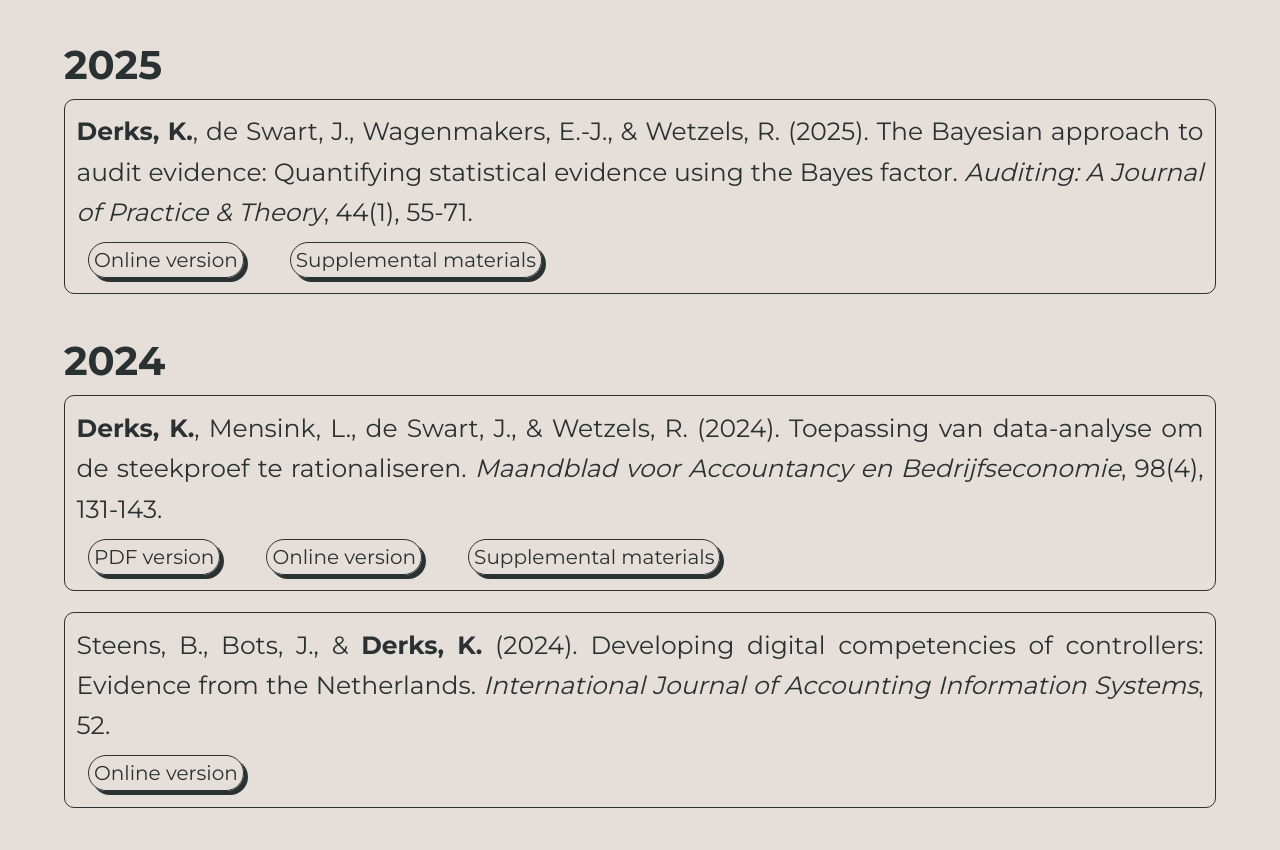
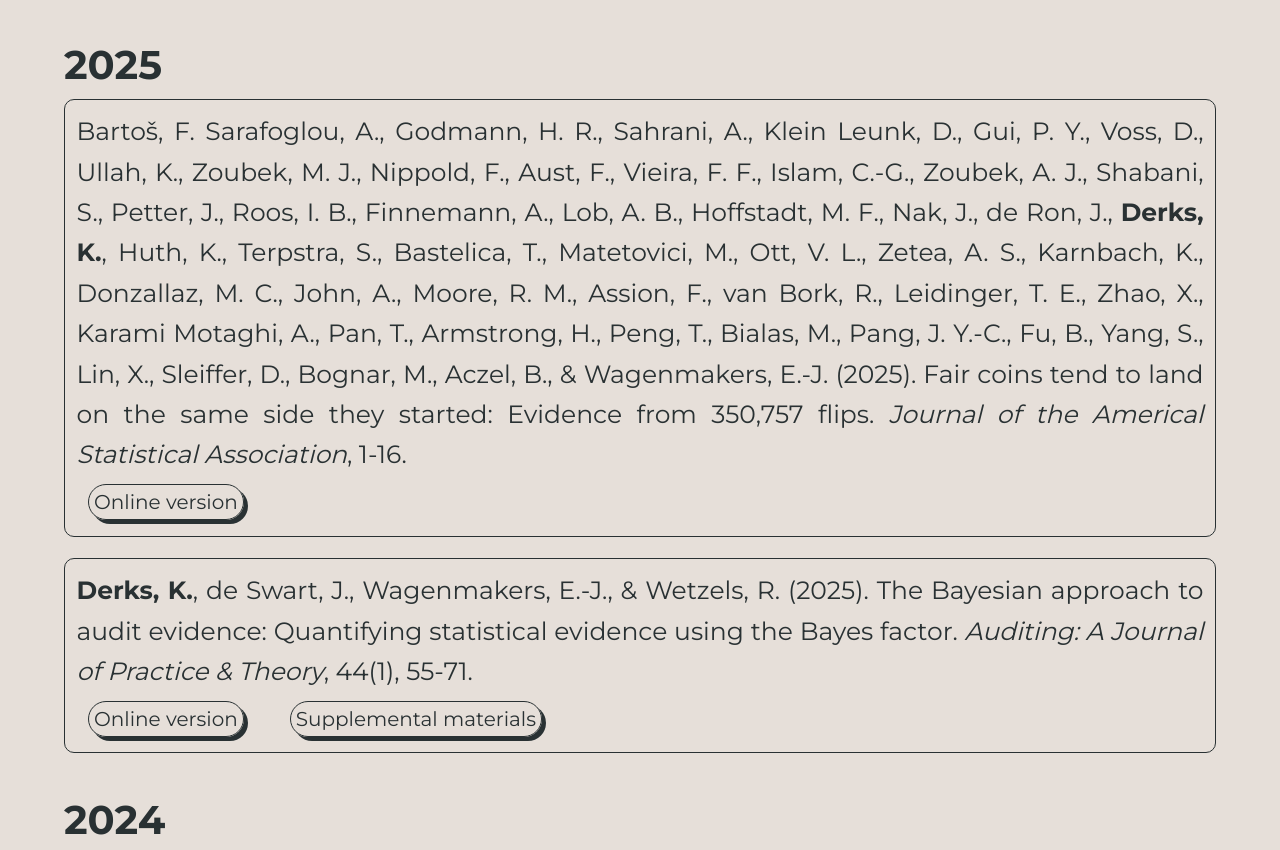
Before and after one commit to koenderks/koenderks.github.io, a plain HTML site: page research.html in a window 1280 px wide. Shown: the part 1344-2194 px from the top of the page. Drawn offline with Linux system fonts and the light colour scheme.

Commit message:
Update research.html

```diff
--- a/research.html
+++ b/research.html
@@ -83,6 +83,13 @@
 		</div>
 		<br>
 		<h2>2025</h2>
+		<div class="article-container">
+			<p>Bartoš, F. Sarafoglou, A., Godmann, H. R., Sahrani, A., Klein Leunk,  D., Gui, P. Y., Voss, D., Ullah, K., Zoubek, M. J., Nippold, F., Aust, F., Vieira, F. F., Islam, C.-G., Zoubek, A. J., Shabani, S., Petter, J., Roos, I. B., Finnemann, A., Lob, A. B., Hoffstadt, M. F., Nak, J., de Ron, J., <b>Derks, K.</b>, Huth, K., Terpstra, S., Bastelica, T., Matetovici, M., Ott, V. L., Zetea, A. S., Karnbach, K., Donzallaz, M. C., John, A., Moore, R. M., Assion, F., van Bork, R., Leidinger, T. E., Zhao, X., Karami Motaghi, A., Pan, T., Armstrong, H., Peng, T., Bialas, M., Pang, J. Y.-C., Fu, B., Yang, S., Lin, X., Sleiffer, D., Bognar, M., Aczel, B., & Wagenmakers, E.-J. (2025). Fair coins tend to land on the same side they started: Evidence from 350,757 flips. <i>Journal of the Americal Statistical Association</i>, 1-16.</p>
+			<div class="article-container-row">
+				<a href="https://doi.org/10.1080/01621459.2025.2516210"><p class="pubbutton">Online version</p></a>
+			</div>
+		</div>
+		<br>
 		<div class="article-container">
 			<p><b>Derks, K.</b>, de Swart, J., Wagenmakers, E.-J., & Wetzels, R. (2025). The Bayesian approach to audit evidence: Quantifying statistical evidence using the Bayes factor. <i>Auditing: A Journal of Practice & Theory</i>, 44(1), 55-71.</p>
 			<div class="article-container-row">
```
